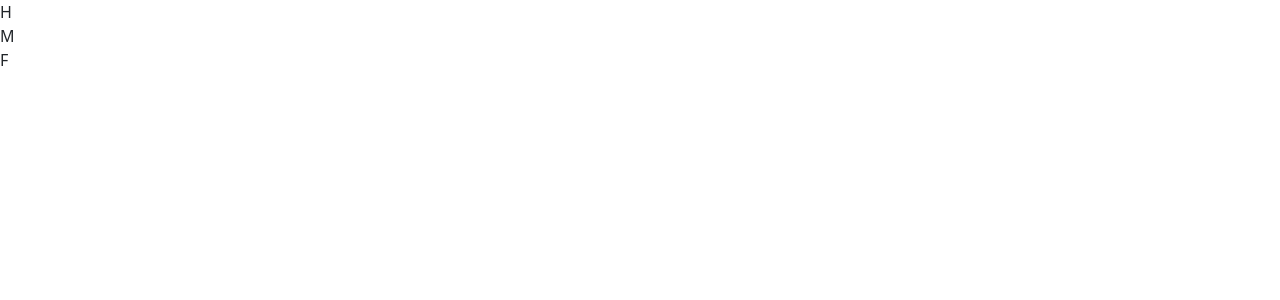
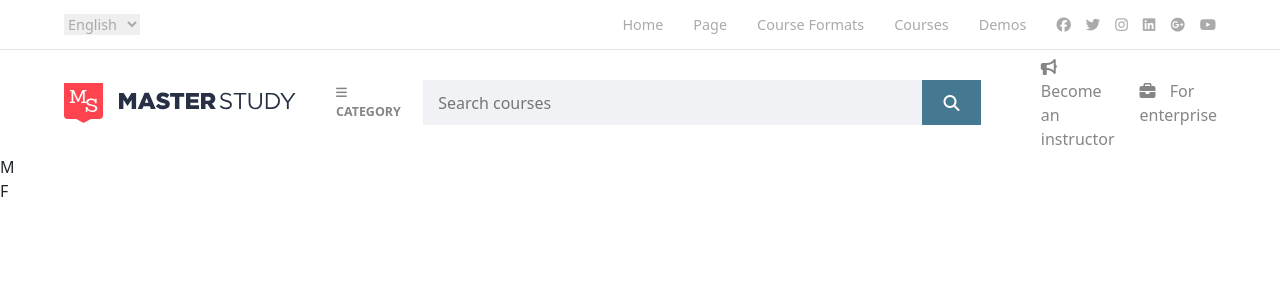
Before and after one commit to Stanghi/proj-html-vuejs, a Vue app: page / in a window 1280 px wide. Shown: the top 300 px of the page. Built offline with nearby package versions, Linux system fonts and the light colour scheme.

Commit message:
add header with top and bottom components

```diff
--- a/package.json
+++ b/package.json
@@ -9,6 +9,7 @@
     "preview": "vite preview"
   },
   "dependencies": {
+    "@fortawesome/fontawesome-free": "^6.2.1",
     "bootstrap": "^5.2.3",
     "font-awesome": "^4.7.0",
     "vue": "^3.2.41"
--- a/src/App.vue
+++ b/src/App.vue
@@ -1,7 +1,7 @@
 <script>
-import AppHeader from './components/AppHeader.vue';
-import AppMain from './components/AppMain.vue';
-import AppFooter from './components/AppFooter.vue';
+import AppHeader from './AppHeader.vue';
+import AppMain from './AppMain.vue';
+import AppFooter from './AppFooter.vue';
 
 export default {
     name: 'App',
--- /dev/null
+++ b/src/AppHeader.vue
@@ -0,0 +1,30 @@
+<script>
+import '/node_modules/@fortawesome/fontawesome-free/css/all.min.css';
+import HeaderTopComponent from './components/HeaderTopComponent.vue';
+import HeaderBottomComponent from './components/HeaderBottomComponent.vue';
+
+export default {
+    name: 'AppHeader',
+    components: {
+        HeaderTopComponent,
+        HeaderBottomComponent,
+    },
+};
+</script>
+
+<template>
+    <header>
+        <HeaderTopComponent />
+        <HeaderBottomComponent />
+    </header>
+</template>
+
+<style lang="scss" scoped>
+@use './style/partials/variables' as *;
+header {
+    position: fixed;
+    width: 100vw;
+    height: 155px;
+    background-color: $white;
+}
+</style>
--- a/src/components/AppMain.vue
+++ b/src/AppMain.vue
@@ -8,4 +8,8 @@ export default {
     <main>M</main>
 </template>
 
-<style lang="scss" scoped></style>
+<style lang="scss" scoped>
+main {
+    padding-top: 155px;
+}
+</style>
--- a/src/components/AppHeader.vue
+++ /dev/null
@@ -1,11 +0,0 @@
-<script>
-export default {
-    name: 'AppHeader',
-};
-</script>
-
-<template>
-    <header>H</header>
-</template>
-
-<style lang="scss" scoped></style>
--- /dev/null
+++ b/src/components/HeaderBottomComponent.vue
@@ -0,0 +1,166 @@
+<script>
+export default {
+    name: 'HeaderBottomComponent',
+};
+</script>
+
+<template>
+    <div class="header-bottom">
+        <div class="ms-container bottom">
+            <div class="logo">
+                <a href="#">
+                    <img src="../assets/images/MasterStudy.svg" alt="MasterStudy.svg" />
+                </a>
+            </div>
+
+            <div class="search-bar">
+                <div class="select-category">
+                    <a href="#">
+                        <i class="fa-solid fa-bars"></i>
+                        category
+                    </a>
+                </div>
+
+                <input type="text" placeholder="Search courses" />
+                <button class="lens">
+                    <i class="fa-sharp fa-solid fa-magnifying-glass"></i>
+                </button>
+            </div>
+
+            <div class="bullhorn">
+                <a href="#">
+                    <i class="fa-solid fa-bullhorn"></i>
+                    Become an instructor
+                </a>
+            </div>
+
+            <div>
+                <a href="#">
+                    <i class="fa-solid fa-briefcase"></i>
+                    For enterprise
+                </a>
+            </div>
+
+            <div class="log-in">
+                <a href="#">
+                    <i class="fa-regular fa-user"></i>
+                    Log in
+                </a>
+            </div>
+
+            <button class="ms-btn">
+                <a href="#"> Sign up </a>
+            </button>
+
+            <div>
+                <a href="#"><i class="fa-regular fa-bookmark"></i></a>
+            </div>
+        </div>
+    </div>
+</template>
+
+<style lang="scss" scoped>
+@use '../style/partials/variables' as *;
+
+.header-bottom {
+    display: flex;
+    align-items: center;
+    height: calc(100% - 50px);
+
+    .ms-container.bottom {
+        display: flex;
+        align-items: center;
+        justify-content: space-between;
+
+        a {
+            text-decoration: none;
+            color: $text-gray;
+        }
+
+        div {
+            color: $text-gray;
+
+            i {
+                margin-right: 10px;
+            }
+        }
+
+        .logo {
+            margin-right: 40px;
+        }
+
+        .search-bar {
+            display: flex;
+            align-items: center;
+            margin-right: 60px;
+
+            .select-category {
+                font-size: 0.78rem;
+                text-transform: uppercase;
+                font-weight: bold;
+                margin-right: 10px;
+
+                i {
+                    margin-right: 0px;
+                }
+            }
+
+            input {
+                width: 510px;
+                height: 45px;
+                border: none;
+                outline: none;
+                padding-left: 15px;
+                background-color: $input-background;
+            }
+
+            .lens {
+                display: flex;
+                justify-content: center;
+                align-items: center;
+                border: none;
+                width: 60px;
+                height: 45px;
+                color: $white;
+                background-color: $lens-background;
+
+                i {
+                    margin-right: 0px;
+                }
+            }
+        }
+
+        .bullhorn {
+            margin-right: 25px;
+        }
+
+        .log-in {
+            margin-left: 75px;
+        }
+
+        .ms-btn {
+            display: flex;
+            justify-content: center;
+            align-items: center;
+            width: 135px;
+            height: 60px;
+            margin: 0 25px;
+            border: none;
+            border-radius: 30px;
+            text-transform: uppercase;
+            font-weight: bold;
+            background-color: $red;
+
+            a {
+                color: $white;
+            }
+        }
+
+        .fa-bookmark {
+            color: $text-gray;
+            margin-right: 0px;
+            font-size: 1.5rem;
+        }
+    }
+}
+</style>
--- /dev/null
+++ b/src/components/HeaderTopComponent.vue
@@ -0,0 +1,105 @@
+<script>
+export default {
+    name: 'HeaderTopComponent',
+};
+</script>
+
+<template>
+    <div class="header-top">
+        <div class="ms-container top">
+            <div class="select-language">
+                <select name="language" id="language">
+                    <option value="en" selected>English</option>
+                    <option value="it">Italiano</option>
+                    <option value="es">Español</option>
+                    <option value="fr">Français</option>
+                </select>
+            </div>
+            <div class="ms-nav">
+                <div class="links">
+                    <ul>
+                        <li><a href="#">Home</a></li>
+                        <li><a href="#">Page</a></li>
+                        <li><a href="#">Course Formats</a></li>
+                        <li><a href="#">Courses</a></li>
+                        <li><a href="#">Demos</a></li>
+                    </ul>
+                </div>
+                <div class="socials">
+                    <ul>
+                        <li>
+                            <a href="#"><i class="fa-brands fa-facebook"></i></a>
+                        </li>
+                        <li>
+                            <a href="#"><i class="fa-brands fa-twitter"></i></a>
+                        </li>
+                        <li>
+                            <a href="#"><i class="fa-brands fa-instagram"></i></a>
+                        </li>
+                        <li>
+                            <a href="#"><i class="fa-brands fa-linkedin"></i></a>
+                        </li>
+                        <li>
+                            <a href="#"><i class="fa-brands fa-google-plus"></i></a>
+                        </li>
+                        <li>
+                            <a href="#"><i class="fa-brands fa-youtube"></i></a>
+                        </li>
+                    </ul>
+                </div>
+            </div>
+        </div>
+    </div>
+</template>
+
+<style lang="scss" scoped>
+@use '../style/partials/variables' as *;
+.header-top {
+    display: flex;
+    align-items: center;
+    height: 50px;
+    border-bottom: 1px solid #e2e2e2;
+    font-size: 0.9rem;
+
+    .ms-container.top {
+        display: flex;
+        align-items: center;
+        justify-content: space-between;
+
+        .select-language select {
+            border: none;
+            outline: none;
+            color: $text-light-gray;
+        }
+
+        .ms-nav {
+            display: flex;
+
+            .links ul,
+            .socials ul {
+                display: flex;
+                list-style: none;
+                padding: 0;
+                margin: 0;
+
+                a {
+                    text-decoration: none;
+                    color: $text-light-gray;
+                }
+            }
+
+            .links ul li {
+                padding-right: 30px;
+            }
+
+            .socials ul li {
+                padding-right: 15px;
+
+                &:last-child {
+                    padding-right: 0px;
+                }
+            }
+        }
+    }
+}
+</style>
--- a/src/style/general.scss
+++ b/src/style/general.scss
@@ -5,3 +5,8 @@
     background-color: rgba(255, 0, 0, 0.5);
     border: 1px solid black;
 }
+
+.ms-container {
+    width: 90%;
+    margin: 0 auto;
+}
--- a/src/style/partials/_variables.scss
+++ b/src/style/partials/_variables.scss
@@ -1,25 +1,8 @@
-/* COLOR CUBE */
 $white: #ffffff;
-$ebony-clay: #292f47;
-$coral-red: #ff4550;
-$half-baked: #87c6d3;
-$forest-green: #2db634;
-$bazaar: #a08487;
-$azure: #375ca2;
-$yellow: #fefe02;
-$sundown: #feaeb0;
-$vesuvius: #a1440d;
+$red: #ff4450;
 
-/* MEDIAN CUT */
-$oxford-blue: #334453;
-$mystic: #dde6eb;
-$amaranth: #ec4658;
-$bouquet: #b68995;
-$husk: #b79854;
+$text-gray: #848684;
+$text-light-gray: #aaaaaa;
 
-/* MATERIAL DESIGN */
-$boston-blue: #3a78bd;
-$venus: #9b8a92;
-$apple: #46af35;
-$ebony-clay: #2b2c43;
-$half-baked: #87c5d5;
+$input-background: #f0f2f5;
+$lens-background: #457992;
```
Also changed, not shown: src/AppFooter.vue (renamed from src/components/AppFooter.vue), 1 other file (tests, documents, lock files or other folders).
